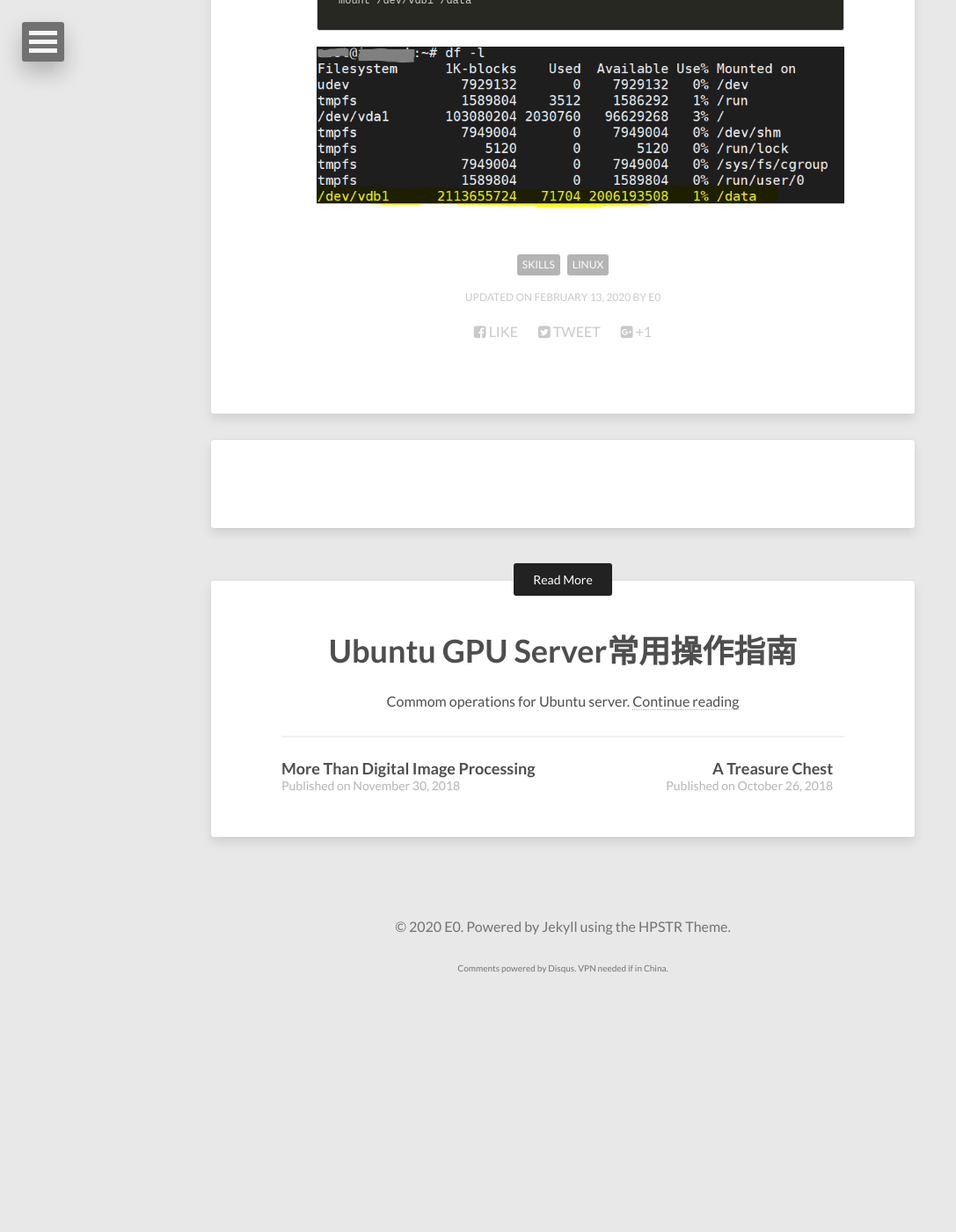
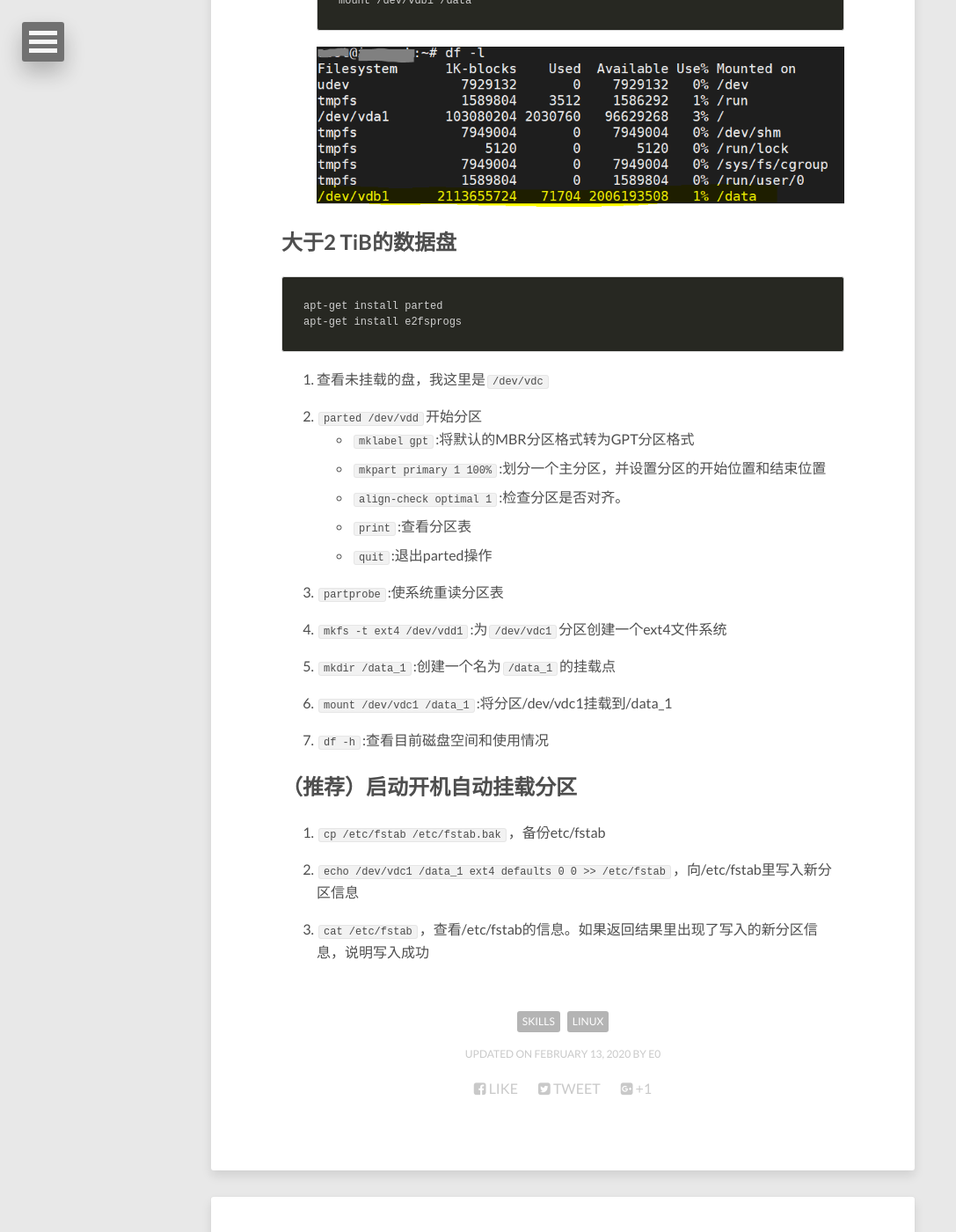
Before and after one commit to E0HYL/BLOG-OF-E0, a Jekyll site: the page built from _posts/2020-02-13-AlibabaCloud.md, in a window 1280 px wide and 1400 px high, scrolled down 3245 px. Shown: the whole window at 88% size, without its empty margins (0-1087 px from the left). Built offline with Jekyll 4.4.1, drawn with Linux system fonts in a browser that asks for light colours; nearby versions of some CDN libraries; comment, search, counter and statistics services are not loaded; before the commit the page ends 4361 px from its top, so only the background shows below that; some of the changed text lies outside the part shown.

Commit message:
Update 2020-02-13-AlibabaCloud.md

````diff
--- a/_posts/2020-02-13-AlibabaCloud.md
+++ b/_posts/2020-02-13-AlibabaCloud.md
@@ -70,7 +70,7 @@ PasswordAuthentication yes 允许密码认证
 2. 将`/dev/vdc`挂载到`/data`目录中
 
    - 先创建目录`mkdir -p /data `
-   - 硬盘分区(依次输入`n` -> `p` -> `Enter` -> `Enter` -> `wq`)
+   - 硬盘分区`fdisk /dev/vdc`(依次输入`n` -> `p` -> `Enter` -> `Enter` -> `wq`)
 
 3. `fdisk -l` ：查看磁盘的设备，我这里是`/dev/vdb1`
 
@@ -87,3 +87,37 @@ PasswordAuthentication yes 允许密码认证
    ```
 
    <img src="{{site.url}}/images/mount.PNG" alt="">
+
+## 大于2 TiB的数据盘
+
+```
+apt-get install parted
+apt-get install e2fsprogs
+```
+
+1. 查看未挂载的盘，我这里是`/dev/vdc`
+
+2. `parted /dev/vdd`开始分区
+    - `mklabel gpt`:将默认的MBR分区格式转为GPT分区格式
+    - `mkpart primary 1 100%`:划分一个主分区，并设置分区的开始位置和结束位置
+    - `align-check optimal 1`:检查分区是否对齐。
+    - `print`:查看分区表
+    - `quit`:退出parted操作
+
+3. `partprobe`:使系统重读分区表
+
+4. `mkfs -t ext4 /dev/vdd1`:为`/dev/vdc1`分区创建一个ext4文件系统
+
+5. `mkdir /data_1`:创建一个名为`/data_1`的挂载点
+
+6. `mount /dev/vdc1 /data_1`:将分区/dev/vdc1挂载到/data_1
+
+7. `df -h`:查看目前磁盘空间和使用情况
+
+## （推荐）启动开机自动挂载分区
+
+1. `cp /etc/fstab /etc/fstab.bak`，备份etc/fstab
+
+2. `echo /dev/vdc1 /data_1 ext4 defaults 0 0 >> /etc/fstab`，向/etc/fstab里写入新分区信息
+
+3. `cat /etc/fstab`，查看/etc/fstab的信息。如果返回结果里出现了写入的新分区信息，说明写入成功
````
